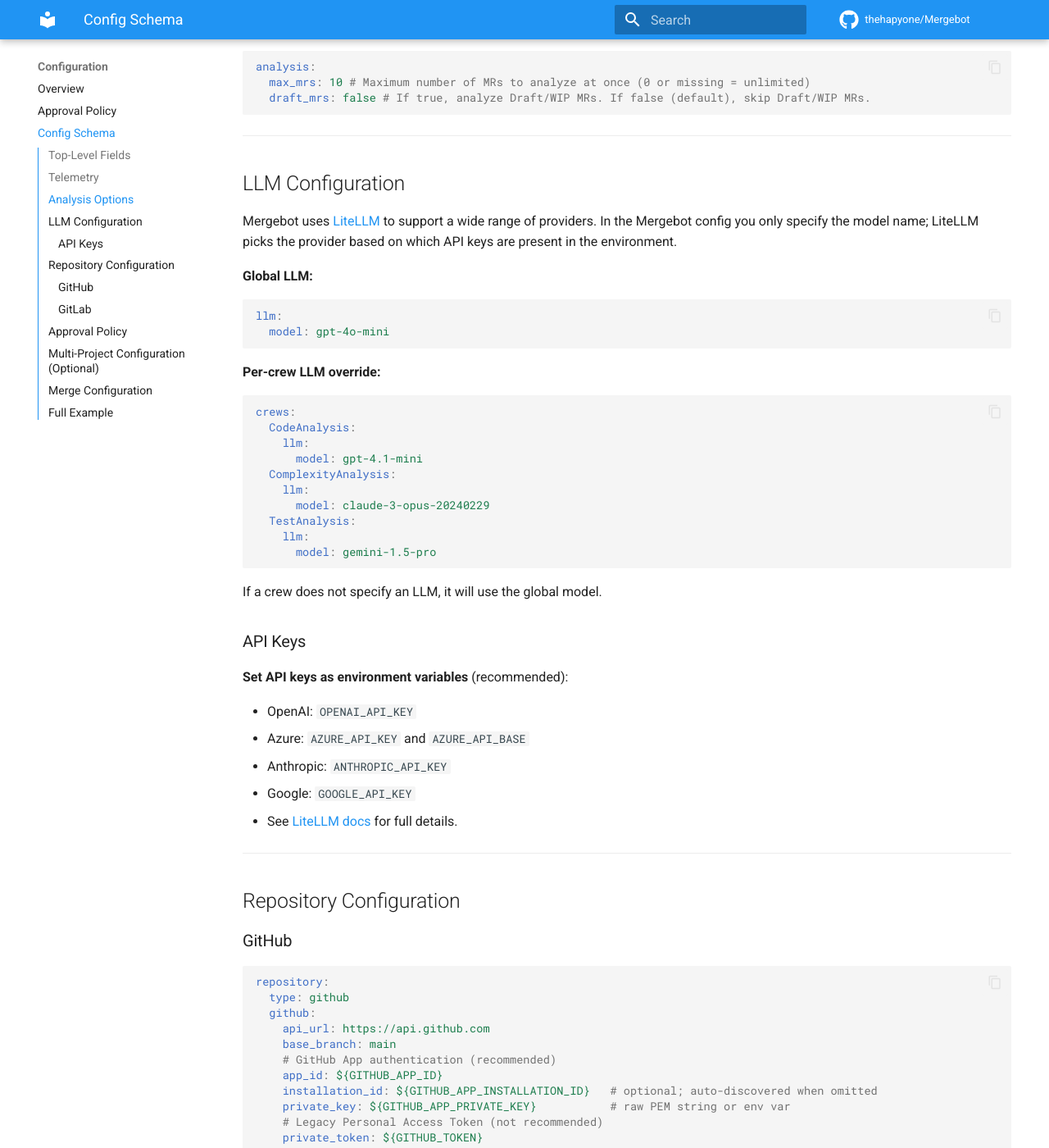
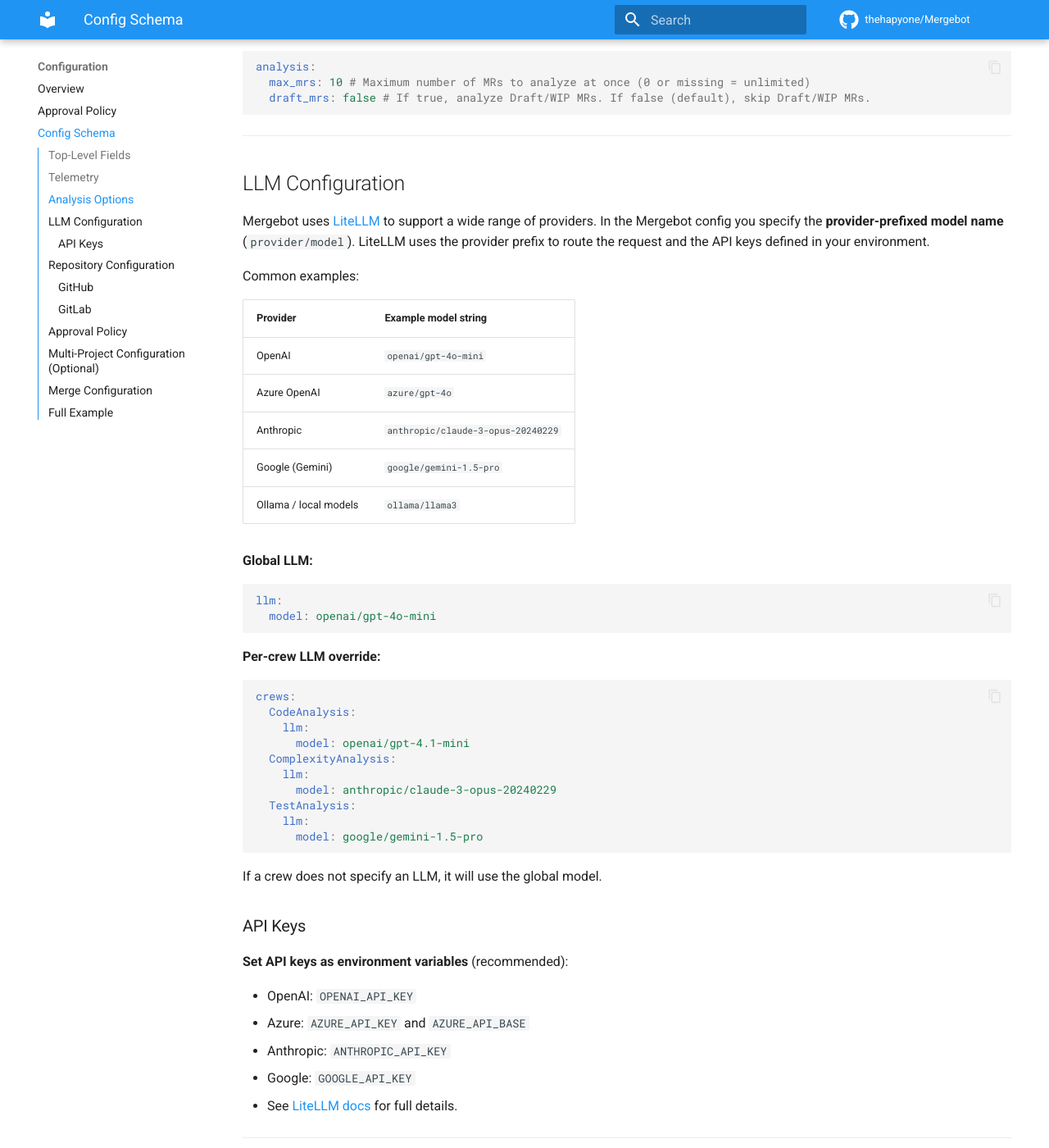
Before and after one commit to thehapyone/Mergebot, an MkDocs documentation site: the page built from docs/configuration/config_schema.md, in a window 1280 px wide and 1400 px high, scrolled down 1752 px. Shown: the whole window at 82% size. Built offline with MkDocs 1.6.1 and Material for MkDocs 9.7.7, drawn with Linux system fonts in a browser that asks for light colours; comment, search, counter and statistics services are not loaded.

Commit message:
docs(config): clarify LLM config to require provider-prefixed models
Update LLM configuration documentation to specify use of provider-prefixed model names (e.g., openai/gpt-4o-mini) for more explicit provider selection. Add table of common provider/model string examples and update YAML snippets to reflect new format for clarity.

````diff
--- a/docs/configuration/config_schema.md
+++ b/docs/configuration/config_schema.md
@@ -68,13 +68,23 @@
 
 ## LLM Configuration
 
-Mergebot uses [LiteLLM](https://docs.litellm.ai/docs/) to support a wide range of providers. In the Mergebot config you only specify the model name; LiteLLM picks the provider based on which API keys are present in the environment.
+Mergebot uses [LiteLLM](https://docs.litellm.ai/docs/) to support a wide range of providers. In the Mergebot config you specify the **provider-prefixed model name** (`provider/model`). LiteLLM uses the provider prefix to route the request and the API keys defined in your environment.
+
+Common examples:
+
+| Provider | Example model string |
+| -------- | -------------------- |
+| OpenAI   | `openai/gpt-4o-mini` |
+| Azure OpenAI | `azure/gpt-4o` |
+| Anthropic | `anthropic/claude-3-opus-20240229` |
+| Google (Gemini) | `google/gemini-1.5-pro` |
+| Ollama / local models | `ollama/llama3` |
 
 **Global LLM:**
 
 ```yaml
 llm:
-  model: gpt-4o-mini
+  model: openai/gpt-4o-mini
 ```
 
 **Per-crew LLM override:**
@@ -83,13 +93,13 @@
 crews:
   CodeAnalysis:
     llm:
-      model: gpt-4.1-mini
+      model: openai/gpt-4.1-mini
   ComplexityAnalysis:
     llm:
-      model: claude-3-opus-20240229
+      model: anthropic/claude-3-opus-20240229
   TestAnalysis:
     llm:
-      model: gemini-1.5-pro
+      model: google/gemini-1.5-pro
 ```
 
 If a crew does not specify an LLM, it will use the global model.
````
